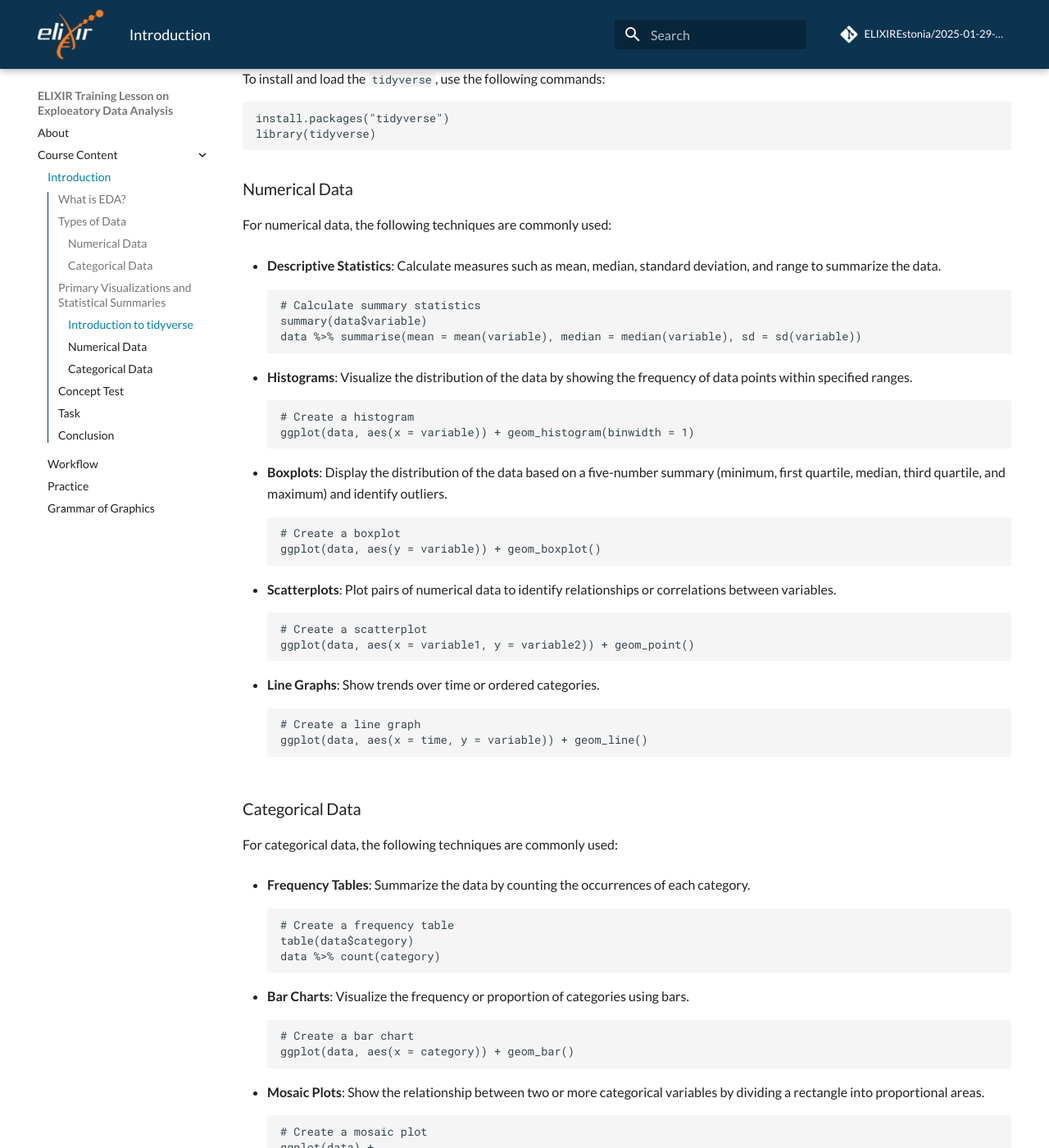
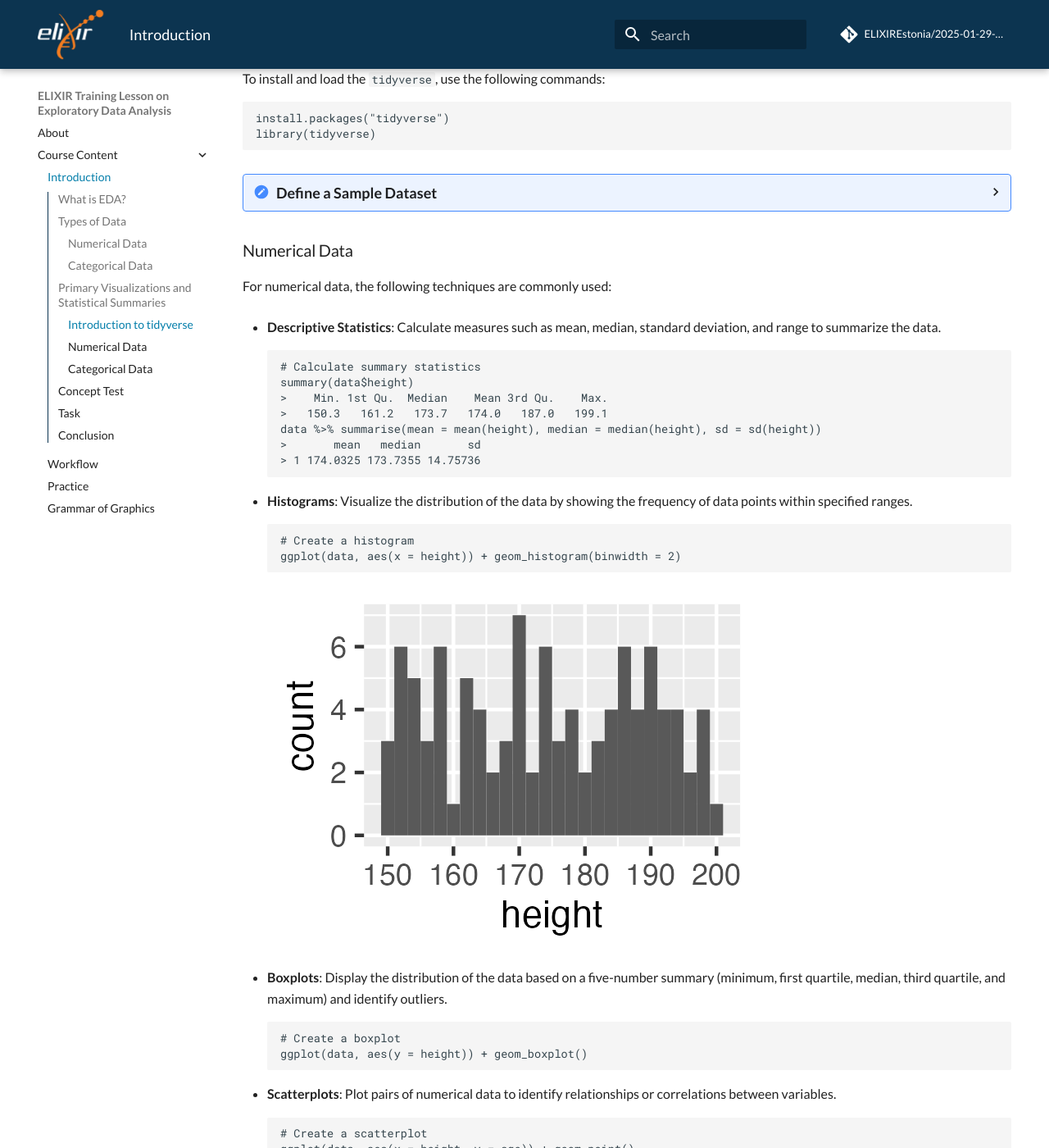
Before and after one commit to ELIXIREstonia/2025-01-29-EDA, an MkDocs documentation site: the page built from docs/chapters/01_introduction.md, in a window 1280 px wide and 1400 px high, scrolled down 1277 px. Shown: the whole window at 82% size. Built offline with MkDocs 1.6.1 and Material for MkDocs 9.7.7, drawn with Linux system fonts in a browser that asks for light colours; comment, search, counter and statistics services are not loaded; some of the changed text lies outside the part shown.

Commit message:
Added Rmd file and data

````diff
--- a/docs/chapters/01_introduction.md
+++ b/docs/chapters/01_introduction.md
@@ -42,6 +42,27 @@
 library(tidyverse)
 ```
 
+<details>
+<summary>Define a Sample Dataset</summary>
+
+Here is an example of how to define a sample dataset with two categorical columns and three numeric columns (one from a uniform distribution, one from a normal distribution, and one from a binomial distribution):
+
+```{r}
+# Define a sample dataset
+set.seed(123)
+data <- data.frame(
+  drug = sample(c("DrugA", "DrugB", "DrugC"), 100, replace = TRUE),
+  gender = sample(c("Male", "Female"), 100, replace = TRUE),
+  height = runif(100, min = 150, max = 200),  # Uniform distribution
+  age = rnorm(100, mean = 50, sd = 10),      # Normal distribution
+  response = rbinom(100, size = 1, prob = 0.5) # Binomial distribution
+)
+
+# Display the first few rows of the dataset
+head(data)
+```
+</details>
+
 ### Numerical Data
 
 For numerical data, the following techniques are commonly used:
@@ -49,32 +70,38 @@
 - **Descriptive Statistics**: Calculate measures such as mean, median, standard deviation, and range to summarize the data.
 ``` {r}
 # Calculate summary statistics
-summary(data$variable)
-data %>% summarise(mean = mean(variable), median = median(variable), sd = sd(variable))
+summary(data$height)
+>    Min. 1st Qu.  Median    Mean 3rd Qu.    Max.
+>   150.3   161.2   173.7   174.0   187.0   199.1
+data %>% summarise(mean = mean(height), median = median(height), sd = sd(height))
+>       mean   median       sd
+> 1 174.0325 173.7355 14.75736
 ```
 
 - **Histograms**: Visualize the distribution of the data by showing the frequency of data points within specified ranges.
 ```{r}
 # Create a histogram
-ggplot(data, aes(x = variable)) + geom_histogram(binwidth = 1)
+ggplot(data, aes(x = height)) + geom_histogram(binwidth = 2)
 ```
+![histogram](../assets/plots/height_histogram.png)
 
 - **Boxplots**: Display the distribution of the data based on a five-number summary (minimum, first quartile, median, third quartile, and maximum) and identify outliers.
 ```{r}
 # Create a boxplot
-ggplot(data, aes(y = variable)) + geom_boxplot()
+ggplot(data, aes(y = height)) + geom_boxplot()
 ```
 
 - **Scatterplots**: Plot pairs of numerical data to identify relationships or correlations between variables.
 ```{r}
 # Create a scatterplot
-ggplot(data, aes(x = variable1, y = variable2)) + geom_point()
+ggplot(data, aes(x = height, y = age)) + geom_point()
 ```
+![scatterplot](../assets/plots/height_age_scatterplot.png)
 
 - **Line Graphs**: Show trends over time or ordered categories.
 ```{r}
 # Create a line graph
-ggplot(data, aes(x = time, y = variable)) + geom_line()
+ggplot(data, aes(x = 1:100, y = height)) + geom_line()
 ```
 
 ### Categorical Data
@@ -84,22 +111,31 @@
 - **Frequency Tables**: Summarize the data by counting the occurrences of each category.
 ```{r}
 # Create a frequency table
-table(data$category)
-data %>% count(category)
+table(data$drug)
+> DrugA DrugB DrugC
+>    33    32    35
+data %>% count(drug)
+>    drug  n
+> 1 DrugA 33
+> 2 DrugB 32
+> 3 DrugC 35
 ```
 
 - **Bar Charts**: Visualize the frequency or proportion of categories using bars.
 ```{r}
 # Create a bar chart
-ggplot(data, aes(x = category)) + geom_bar()
+ggplot(data, aes(x = drug)) + geom_bar()
 ```
 
 - **Mosaic Plots**: Show the relationship between two or more categorical variables by dividing a rectangle into proportional areas.
 ```{r}
 # Create a mosaic plot
+install.packages("ggmosaic")
+library(ggmosaic)
 ggplot(data) +
-  geom_mosaic(aes(weight = count, x = product(category1), fill = category2))
+  geom_mosaic(aes(weight = response, x = product(drug), fill = gender))
 ```
+![mosaic](../assets/plots/gender_drug_mosaic.png)
 
 ## Concept Test
 
--- a/mkdocs.yml
+++ b/mkdocs.yml
@@ -1,4 +1,4 @@
-site_name: ELIXIR Training Lesson on Exploeatory Data Analysis
+site_name: ELIXIR Training Lesson on Exploratory Data Analysis
 nav:
     - About: index.md
     - Course Content:
````
Also changed, not shown: docs/chapters/02_EDA_process.md (+45 -45 lines), docs/chapters/03_practice.md (+8 -12 lines), docs/assets/plots/gender_drug_mosaic.png (added), docs/assets/plots/height_age_scatterplot.png (added), docs/assets/plots/height_histogram.png (added), 4 other files.
